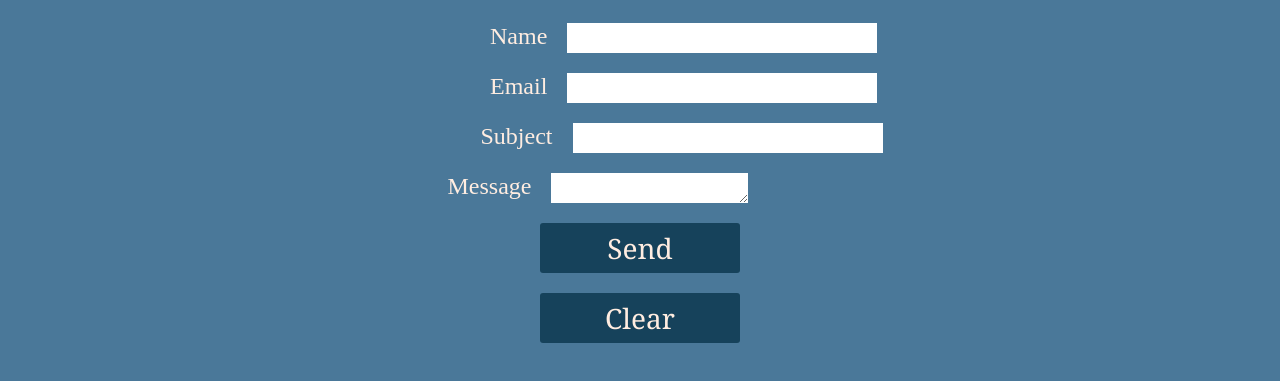
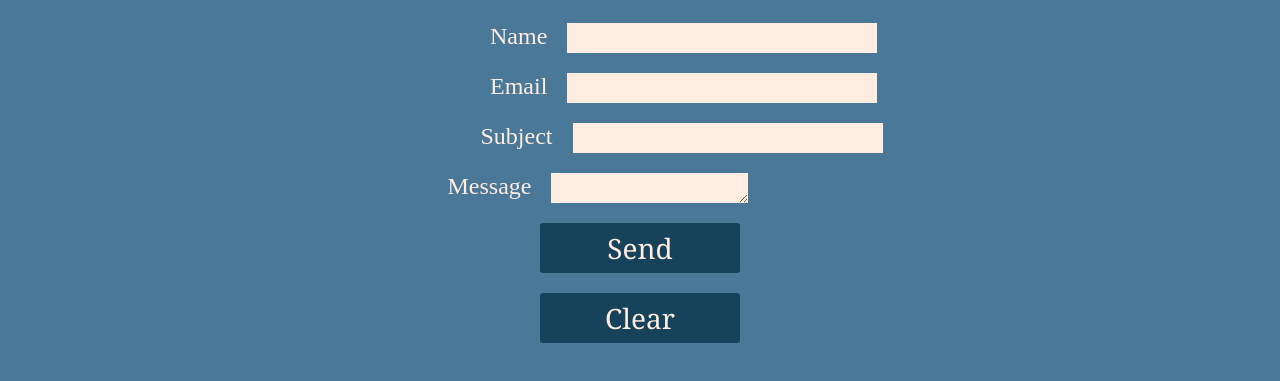
Before and after one commit to Ann-MarieKemp/portfolio, a Gatsby site: page /ContactInfo in a window 1280 px wide. Shown: the part 199-580 px from the top of the page. Built offline with nearby package versions, Linux system fonts and the light colour scheme; Gatsby itself is replaced by a stand-in of ours.

Commit message:
changed background for form inputs

```diff
--- a/src/styles/ContactInfo.css
+++ b/src/styles/ContactInfo.css
@@ -11,6 +11,7 @@
   height: 30px;
   font-size: 24px;
   margin-left: 20px;
+  background-color: #ffede1;
 }
 form {
   height: 350px;
```
